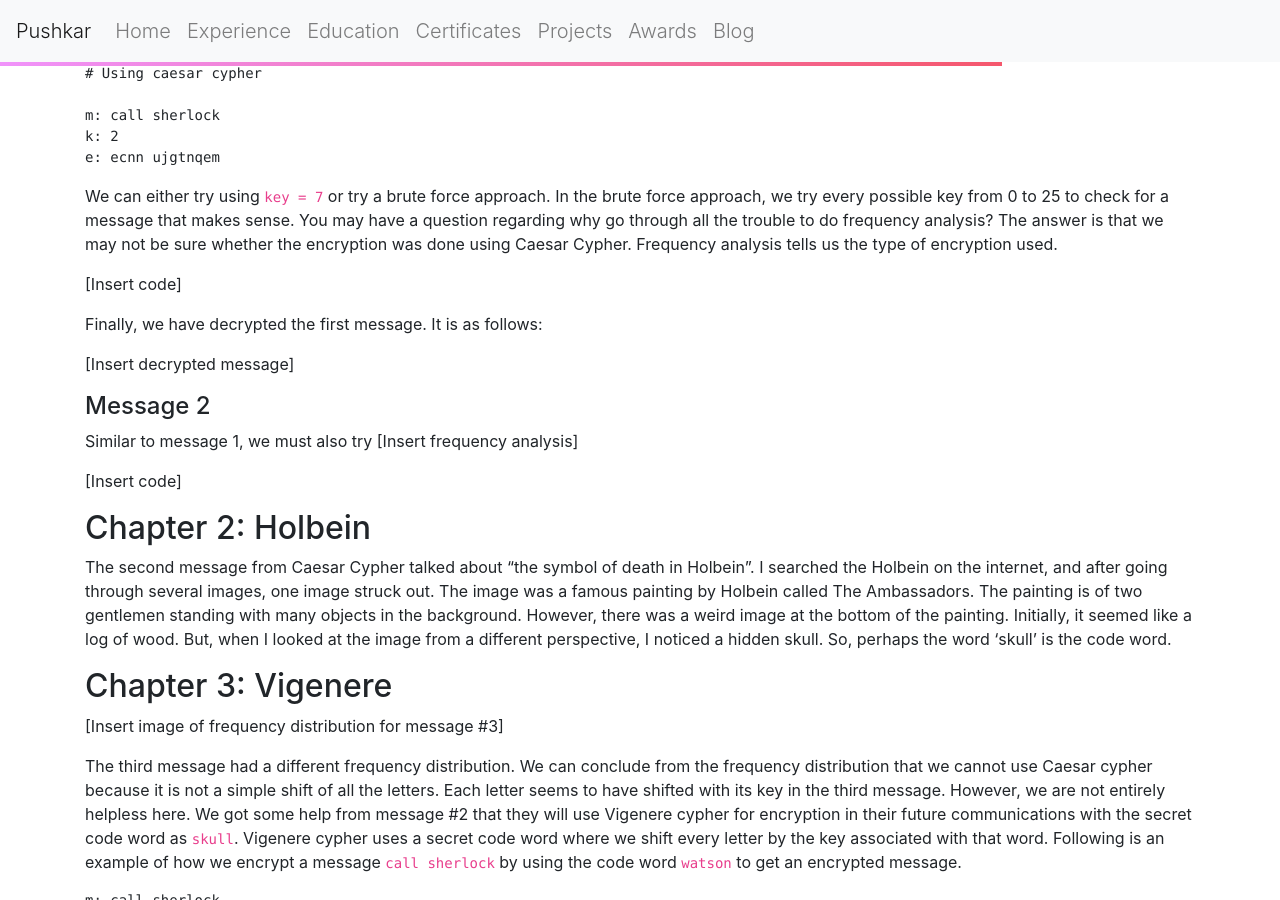
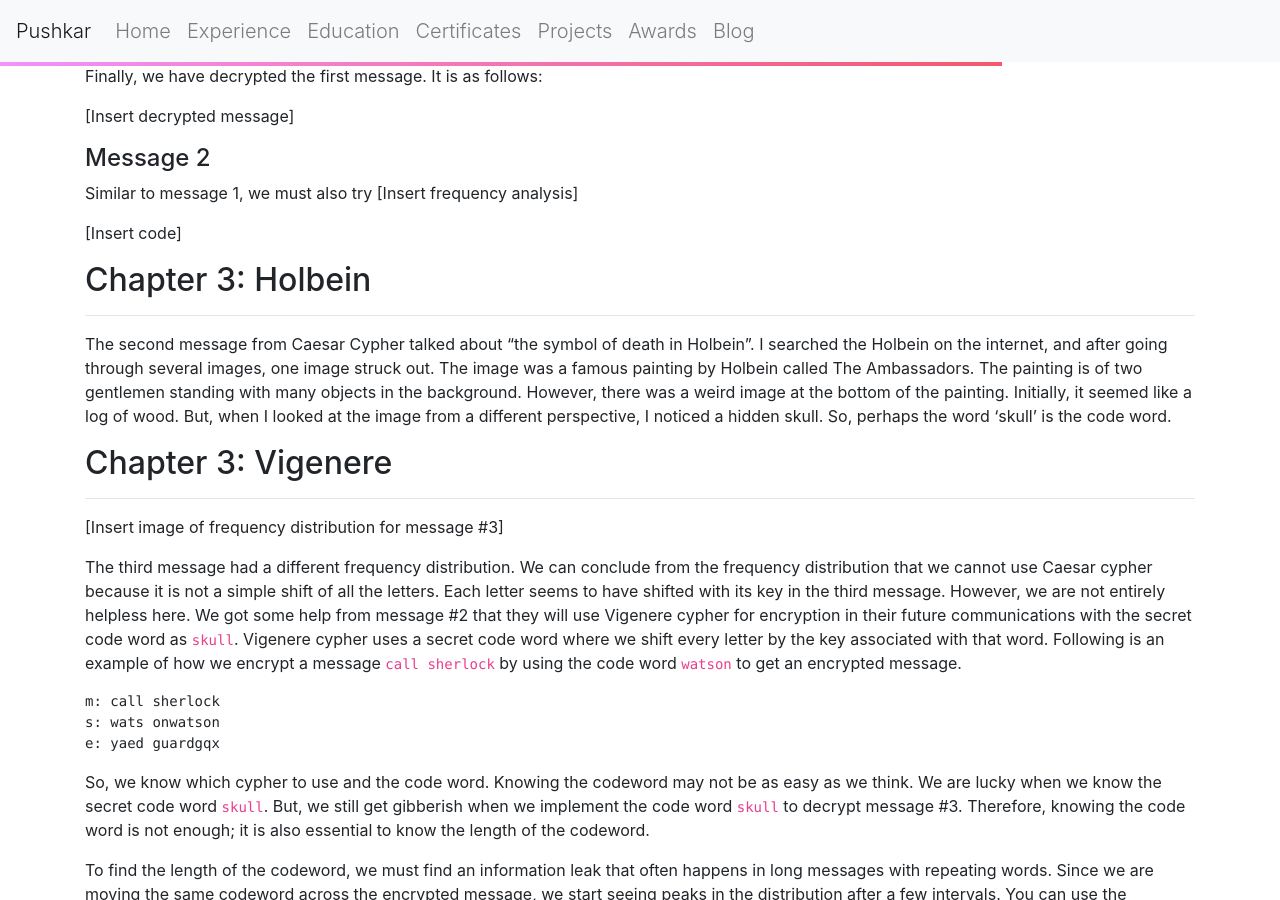
Before and after one commit to pushkarkadam/portfolio, a Jekyll site: the page built from my_collections/_posts/2021-12-14-code-breaking.md, in a window 1280 px wide and 900 px high, scrolled down 2885 px. Built offline with Jekyll 4.4.1, drawn with Linux system fonts in a browser that asks for light colours; nearby versions of some CDN libraries.

Commit message:
Images renamed.

```diff
--- a/_config.yml
+++ b/_config.yml
@@ -44,6 +44,10 @@
         type: "categories"
       values:
         layout: "category"
+    - scope:
+        path: "assets/images"
+      values:
+        image: true
 
 baseurl: /portfolio
 url: "https://pushkarkadam.github.io"
--- a/my_collections/_posts/2021-12-14-code-breaking.md
+++ b/my_collections/_posts/2021-12-14-code-breaking.md
@@ -17,18 +17,21 @@
 {:class="alert alert-warning"}
 
 ## Chapter 1: The discovery
+---
 
 The contents from the bag thrown out of the car were mysterious. There were blueprints, a circuit diagram, a newspaper clipping, a business card with a hand-written 250 number.
 
 [Images]
-![](assets/images/blogs/cryptography/discovery0.jpg)
+
+![discovery0](bag)
+
 <table>
     <tr>
-        <td><img src="/../../assets/images/blogs/cryptography/discovery0.jpg"  alt="1" width = 360px height = 640px ></td>
-        <td><img src="/../../assets/images/blogs/cryptography/discovery1.jpg" alt="2" width = 360px height = 640px></td>
+        <td><img src="/portfolio/assets/images/blogs/cryptography/discovery0.jpg"  alt="1" height="50%" width="50%" ></td>
+        <td><img src="/portfolio/assets/images/blogs/cryptography/discovery1.jpg" alt="2" height="50%" width="50%"></td>
     </tr>
 </table>
-![](../../assets/images/blogs/cryptography/discovery0.jpg)| [](../../assets/images/blogs/cryptography/discovery0.jpg)
+![](/portfolio/assets/images/blogs/cryptography/discovery0.jpg)| [](/portfolio/assets/images/blogs/cryptography/discovery0.jpg)
 
 But, one item stood out among the rest. It seemed like a secret code.
 
@@ -42,6 +45,7 @@
 I realised, to break this code, I must retrace their steps.
 
 ## Chapter 2: Caesar
+---
 
 The business card looked promising. Luckily, I have a friend who works in Hudson Bay Lodge. I entered that dark hotel. My friend informed me that someone had checked into room 250 for three days. He gave me a copy of the key and told me that I only had two minutes to look.
 
@@ -102,11 +106,13 @@
 
 [Insert code]
 
-## Chapter 2: Holbein
+## Chapter 3: Holbein
+---
 
 The second message from Caesar Cypher talked about "the symbol of death in Holbein". I searched the Holbein on the internet, and after going through several images, one image struck out. The image was a famous painting by Holbein called The Ambassadors. The painting is of two gentlemen standing with many objects in the background. However, there was a weird image at the bottom of the painting. Initially, it seemed like a log of wood. But, when I looked at the image from a different perspective, I noticed a hidden skull. So, perhaps the word 'skull' is the code word.
 
 ## Chapter 3: Vigenere
+---
 
 [Insert image of frequency distribution for message #3]
 
```
Also changed, not shown: assets/images/blogs/cryptography/angles.jpg (renamed from assets/images/blogs/cryptography/discovery7.jpg), assets/images/blogs/cryptography/bag.jpg (renamed from assets/images/blogs/cryptography/discovery1.jpg), assets/images/blogs/cryptography/bag_contents.jpg (renamed from assets/images/blogs/cryptography/discovery2.jpg), assets/images/blogs/cryptography/bag_far.jpg (renamed from assets/images/blogs/cryptography/discovery0.jpg), assets/images/blogs/cryptography/business_card.jpg (renamed from assets/images/blogs/cryptography/discovery6.jpg), assets/images/blogs/cryptography/circuit.jpg (renamed from assets/images/blogs/cryptography/discovery4.jpg), assets/images/blogs/cryptography/newspaper.jpg (renamed from assets/images/blogs/cryptography/discovery5.jpg), assets/images/blogs/cryptography/vault_bp.jpg (renamed from assets/images/blogs/cryptography/discovery3.jpg).
